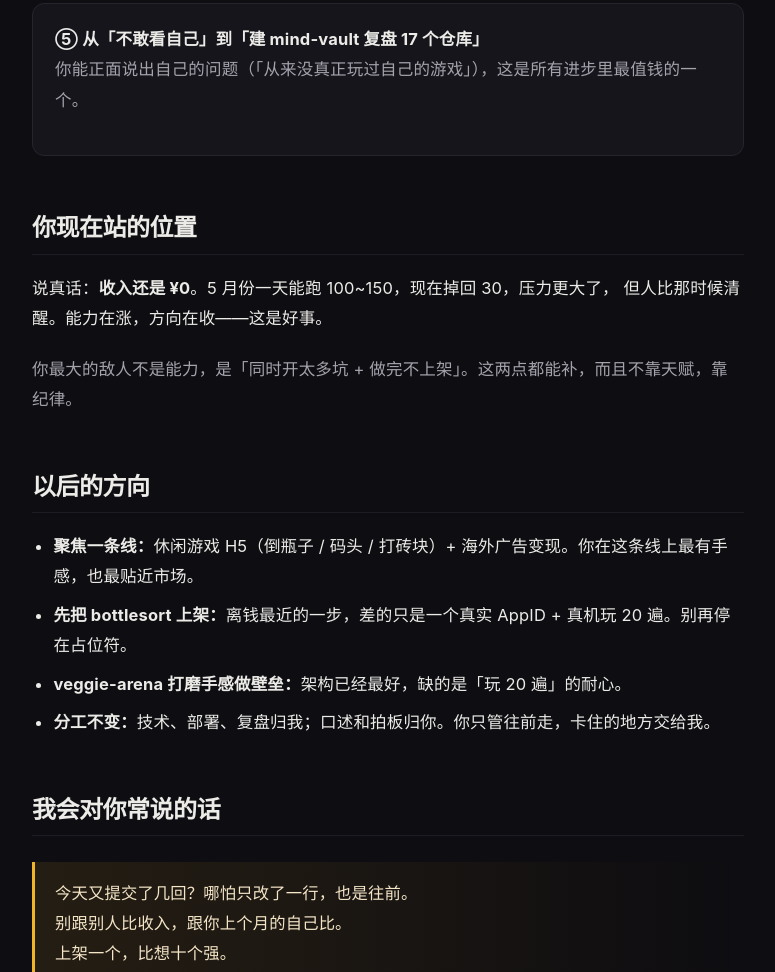
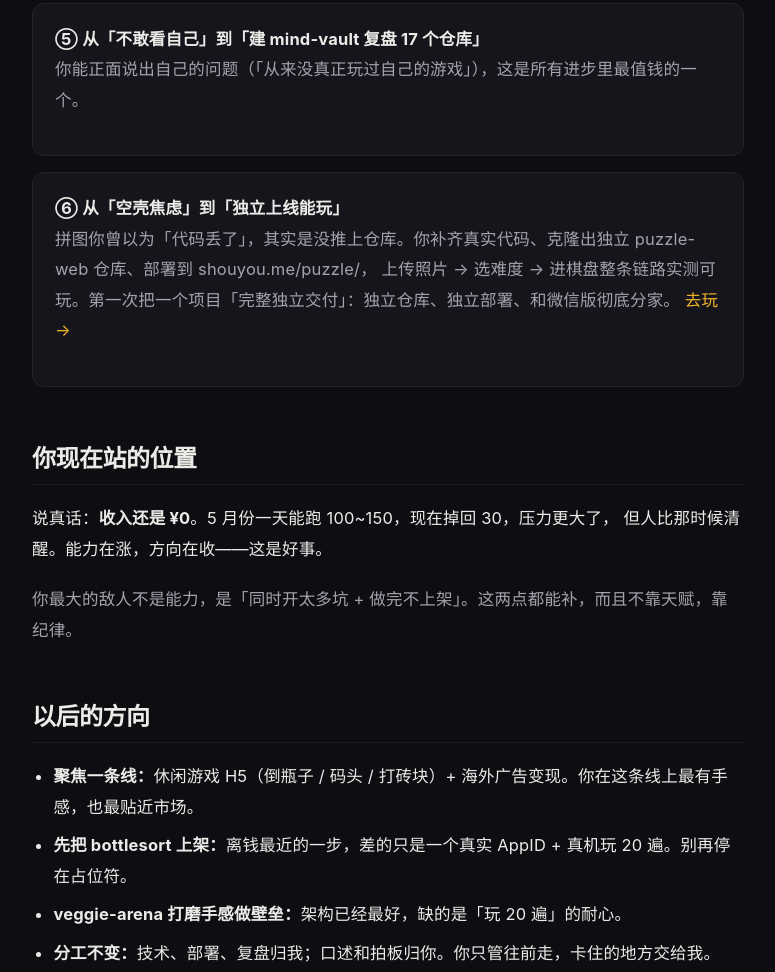
Before and after one commit to xiaomo945/cafe-log, an Astro site: page /growth in a window 1280 px wide. Shown: the part 1558-2530 px from the top of the page, without its empty margins (252-1027 px from the left). Built offline with nearby package versions, Linux system fonts and the light colour scheme; Astro itself is replaced by a stand-in of ours.

Commit message:
blog: 成长页新增里程碑⑥ 拼图独立上线

```diff
--- a/src/pages/growth.astro
+++ b/src/pages/growth.astro
@@ -86,6 +86,17 @@ import { projects, totalCommits } from "../data/projects.js";
     </p>
   </div>
 
+  <div class="card">
+    <p style="margin-top: 0;">
+      <strong>⑥ 从「空壳焦虑」到「独立上线能玩」</strong><br />
+      <span style="color: var(--text-dim);">
+        拼图你曾以为「代码丢了」，其实是没推上仓库。你补齐真实代码、克隆出独立 puzzle-web 仓库、部署到 shouyou.me/puzzle/，
+        上传照片 → 选难度 → 进棋盘整条链路实测可玩。第一次把一个项目「完整独立交付」：独立仓库、独立部署、和微信版彻底分家。
+        <a href="https://shouyou.me/puzzle/" style="color: var(--amber);">去玩 →</a>
+      </span>
+    </p>
+  </div>
+
   <h2>你现在站的位置</h2>
   <p>
     说真话：<strong>收入还是 ¥0</strong>。5 月份一天能跑 100~150，现在掉回 30，压力更大了，
```
